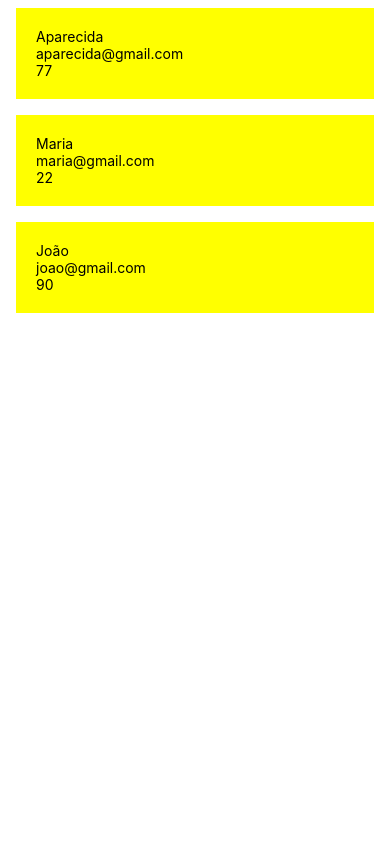
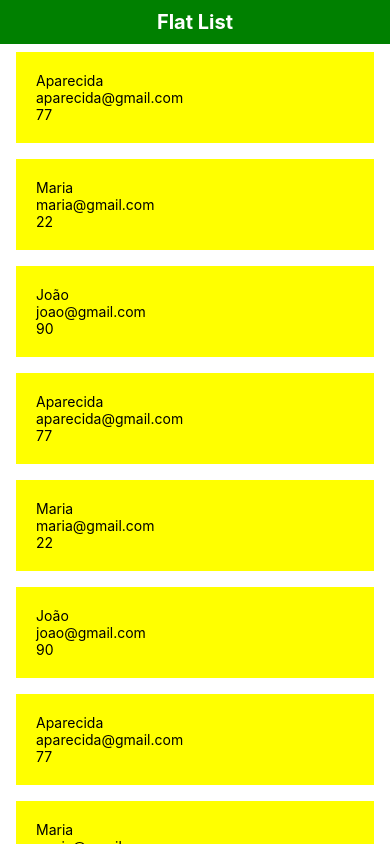
Before and after one commit to casagrande7/estiloApp, a React Native app: screen / in a window 390 px wide. Built offline with nearby package versions, Linux system fonts and the light colour scheme.

Commit message:
Atualizado

```diff
--- a/src/FlatListExample.tsx
+++ b/src/FlatListExample.tsx
@@ -1,5 +1,5 @@
 import React from "react";
-import { View, Text, StyleSheet, FlatList } from "react-native";
+import { View, Text, StyleSheet, FlatList, TouchableOpacity, StatusBar } from "react-native";
 
 interface Item {
     id: string;
@@ -12,22 +12,36 @@ const dados: Item[] = [
     { id: '1', nome: 'Aparecida', idade: '77', email: 'aparecida@gmail.com' },
     { id: '2', nome: 'Maria', idade: '22', email: 'maria@gmail.com' },
     { id: '3', nome: 'João', idade: '90', email: 'joao@gmail.com' },
+    { id: '4', nome: 'Aparecida', idade: '77', email: 'aparecida@gmail.com' },
+    { id: '5', nome: 'Maria', idade: '22', email: 'maria@gmail.com' },
+    { id: '6', nome: 'João', idade: '90', email: 'joao@gmail.com' },
+    { id: '7', nome: 'Aparecida', idade: '77', email: 'aparecida@gmail.com' },
+    { id: '8', nome: 'Maria', idade: '22', email: 'maria@gmail.com' },
+    { id: '9', nome: 'João', idade: '90', email: 'joao@gmail.com' },
+    { id: '10', nome: 'Aparecida', idade: '77', email: 'aparecida@gmail.com' },
+    { id: '11', nome: 'Maria', idade: '22', email: 'maria@gmail.com' },
+    { id: '12', nome: 'João', idade: '90', email: 'joao@gmail.com' },
 
 ];
 
 const renderItem = ({ item }: { item: Item }) => (
-    <View style={styles.item}>
+    <TouchableOpacity style={styles.item}>
         <Text>{item.nome}</Text>
         <Text>{item.email}</Text>
         <Text>{item.idade}</Text>
-    </View>
+    </TouchableOpacity>
 );
 
 
 function FlatListExample(): React.JSX.Element {
     return (
-        <View>
+        <View style={styles.container}>
+            <StatusBar backgroundColor='blue' barStyle='light-content'/>
+            <View style={styles.header}>
+                <Text style={styles.headerText}>Flat List</Text>
+            </View>
             <FlatList
+            showsVerticalScrollIndicator={false}
             data={dados}
             renderItem={renderItem}
             keyExtractor={(item) => item.id}
@@ -38,7 +52,6 @@ function FlatListExample(): React.JSX.Element {
 const styles = StyleSheet.create({
     container: {
         flex: 1,
-        marginTop: 30
 
     },
     item: {
@@ -46,6 +59,18 @@ const styles = StyleSheet.create({
         padding: 20,
         marginVertical: 8,
         marginHorizontal: 16
+    },
+    header: {
+        backgroundColor: 'green',
+        alignItems: 'center',
+        paddingVertical: 10
+
+    },
+    headerText: {
+        fontSize: 20,
+        fontWeight: 'bold',
+        color: 'white'
+
 
     }
 });
```
